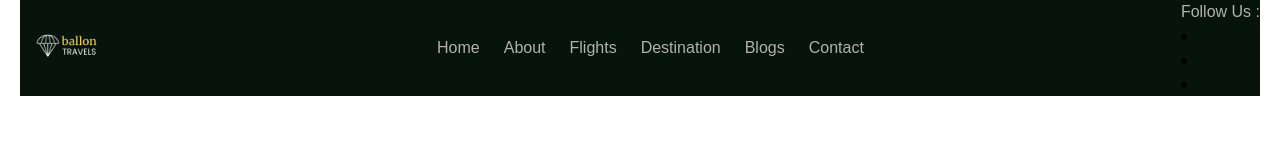
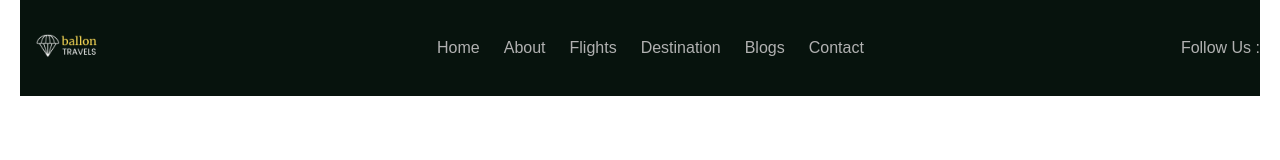
Before and after one commit to GavPri/ballon-travel-agency, a React (Create React App) app: page / in a window 1280 px wide. Shown: the top 160 px of the page. Built offline with nearby package versions, Linux system fonts and the light colour scheme.

Commit message:
install react icons

```diff
--- a/package.json
+++ b/package.json
@@ -8,6 +8,7 @@
     "@testing-library/user-event": "^13.5.0",
     "react": "^18.2.0",
     "react-dom": "^18.2.0",
+    "react-icons": "^5.1.0",
     "react-scripts": "5.0.1",
     "web-vitals": "^2.1.4"
   },
--- a/src/components/navigation/Navbar.js
+++ b/src/components/navigation/Navbar.js
@@ -30,9 +30,6 @@ const Navbar = () => {
       {/* ----- Social media links */}
       <div>
         <p className="font-Fig text-grey">Follow Us :</p>
-        <li></li>
-        <li></li>
-        <li></li>
       </div>
     </nav>
   );
```
Also changed, not shown: 1 other file (tests, documents, lock files or other folders).
